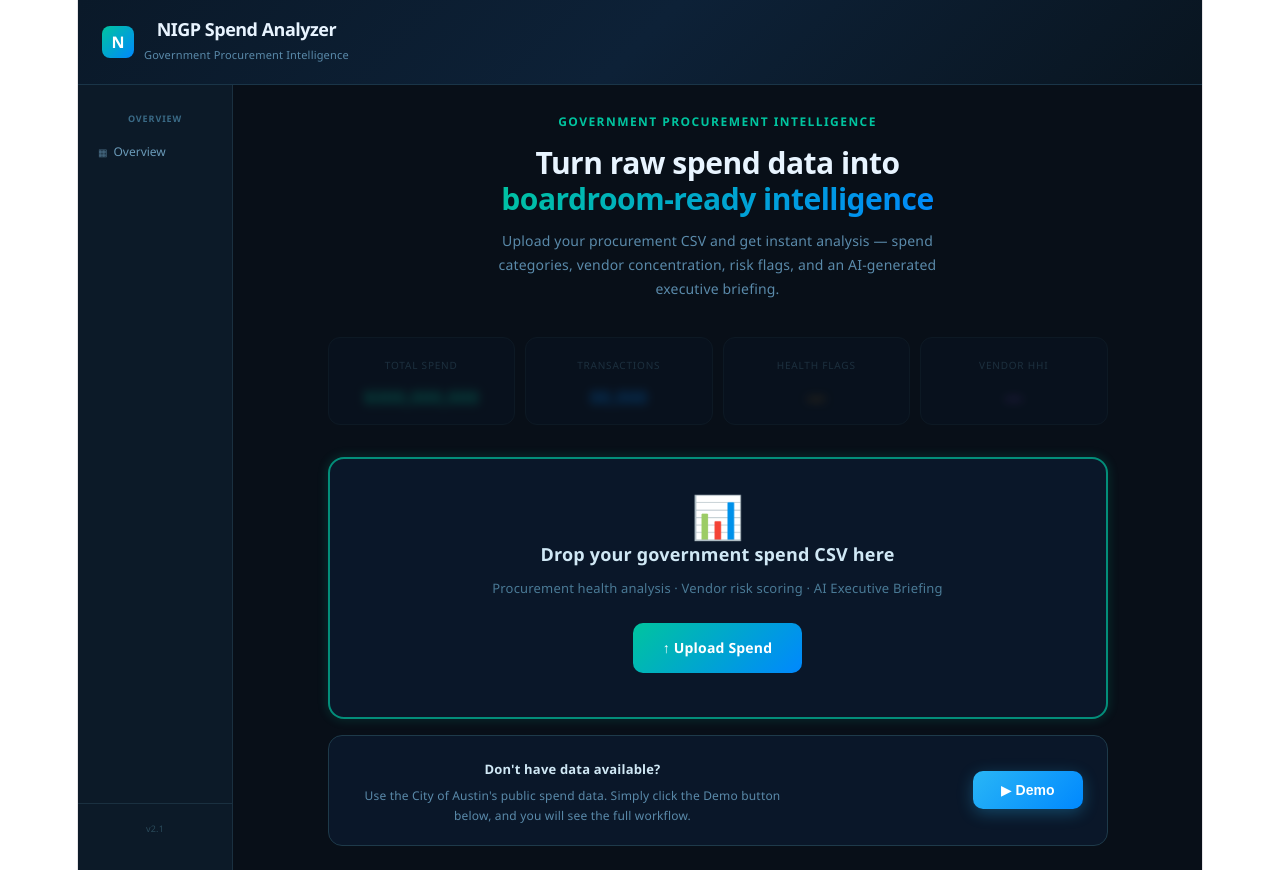
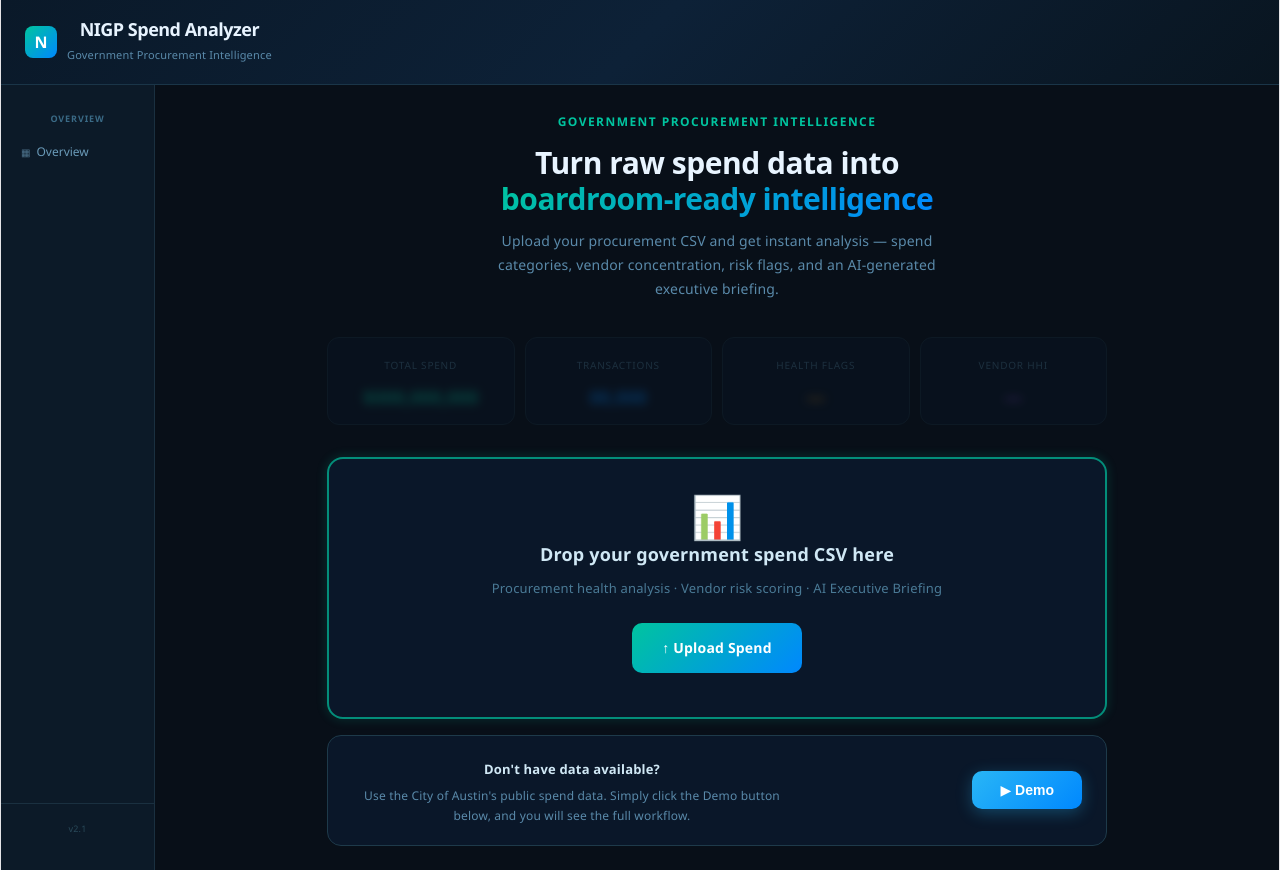
Before and after one commit to roadmapventure/nigp-analyzer, a React (Vite) app: page / in a window 1280 px wide. Built offline with nearby package versions, Linux system fonts and the light colour scheme.

Commit message:
remove body margins

```diff
--- a/src/App.jsx
+++ b/src/App.jsx
@@ -171,6 +171,8 @@ const BLINK_STYLE = `
   50% { border-color: #00C49F; box-shadow: 0 0 18px 4px rgba(0,196,159,0.25); }
 }
 .upload-blink { animation: borderPulse 2s ease-in-out infinite; }
+*, *::before, *::after { box-sizing: border-box; }
+html, body, #root { margin: 0; padding: 0; width: 100%; min-height: 100vh; background: #080f18; }
 `;
 
 const NAV_GROUPS = [
@@ -395,7 +397,7 @@ export default function NIGPAnalyzer() {
   const localAreaName = localApplied ? localApplied.value : "Local Area";
 
   return (
-    <div style={{minHeight:"100vh",background:"#080f18",fontFamily:"'DM Sans','Segoe UI',sans-serif",color:"#c8dcea",display:"flex",flexDirection:"column"}}>
+    <div style={{minHeight:"100vh",background:"#080f18",fontFamily:"'DM Sans','Segoe UI',sans-serif",color:"#c8dcea",display:"flex",flexDirection:"column",width:"100%",margin:0,padding:0}}>
       <style>{BLINK_STYLE}</style>
       <Header/>
 
```
